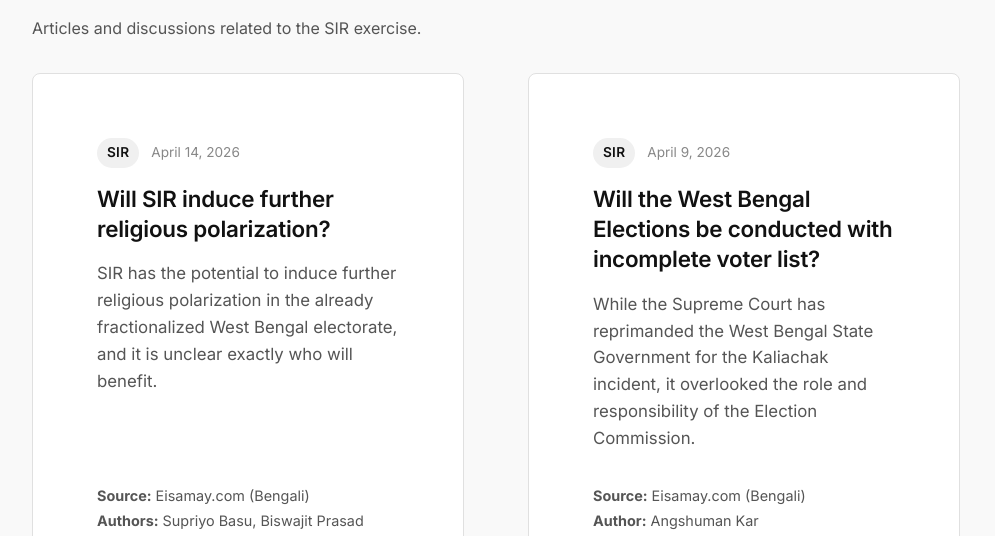
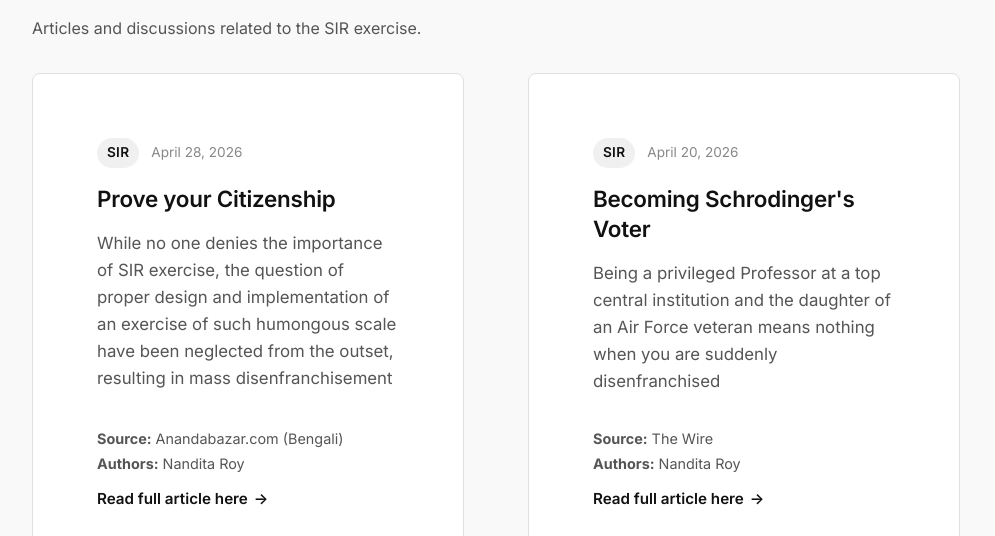
Before and after one commit to souravgati/collectivediscourseonline, a plain HTML site: page sir.html in a window 1280 px wide. Shown: the part 264-800 px from the top of the page, without its empty margins (144-1139 px from the left). Drawn offline with Linux system fonts and the light colour scheme.

Commit message:
Update sir.html

```diff
--- a/sir.html
+++ b/sir.html
@@ -31,6 +31,35 @@
         <p style="margin-bottom: var(--spacing-md); color: var(--color-text-secondary);">Articles and discussions related to the SIR exercise.</p>
 
         <div class="article-list">
+
+            <article class="article-card">
+                <div class="article-meta">
+                    <span class="article-category">SIR</span>
+                    <span class="article-date">April 28, 2026</span>
+                </div>
+                <h3 class="article-title">Prove your Citizenship </h3>
+                <p class="article-excerpt">While no one denies the importance of SIR exercise, the question of proper design and implementation of an exercise of such humongous scale have been neglected from the outset, resulting in mass disenfranchisement </p>
+                <div style="margin-bottom: 12px;">
+                    <p style="margin-bottom: 2px; font-size: 0.9rem; color: var(--color-text-secondary);"><strong>Source:</strong> Anandabazar.com (Bengali)</p>
+                    <p style="margin-bottom: 0; font-size: 0.9rem; color: var(--color-text-secondary);"><strong>Authors:</strong> Nandita Roy</p>
+                </div>
+                <a href="https://www.anandabazar.com/editorial/essays/acknowledging-the-importance-of-sir-is-different-from-designing-and-executing-the-process-to-solve-the-underlying-issues-without-any-proper-clarification-prnt/cid/1683512" class="read-more" target="_blank" rel="noopener noreferrer">Read full article here</a>
+            </article>
+
+            <article class="article-card">
+                <div class="article-meta">
+                    <span class="article-category">SIR</span>
+                    <span class="article-date">April 20, 2026</span>
+                </div>
+                <h3 class="article-title">Becoming Schrodinger's Voter </h3>
+                <p class="article-excerpt">Being a privileged Professor at a top central institution and the daughter of an Air Force veteran means nothing when you are suddenly disenfranchised </p>
+                <div style="margin-bottom: 12px;">
+                    <p style="margin-bottom: 2px; font-size: 0.9rem; color: var(--color-text-secondary);"><strong>Source:</strong> The Wire</p>
+                    <p style="margin-bottom: 0; font-size: 0.9rem; color: var(--color-text-secondary);"><strong>Authors:</strong> Nandita Roy</p>
+                </div>
+                <a href="https://thewire.in/rights/becoming-schrodingers-voter" class="read-more" target="_blank" rel="noopener noreferrer">Read full article here</a>
+            </article>
+
 
             <article class="article-card">
                 <div class="article-meta">
```
